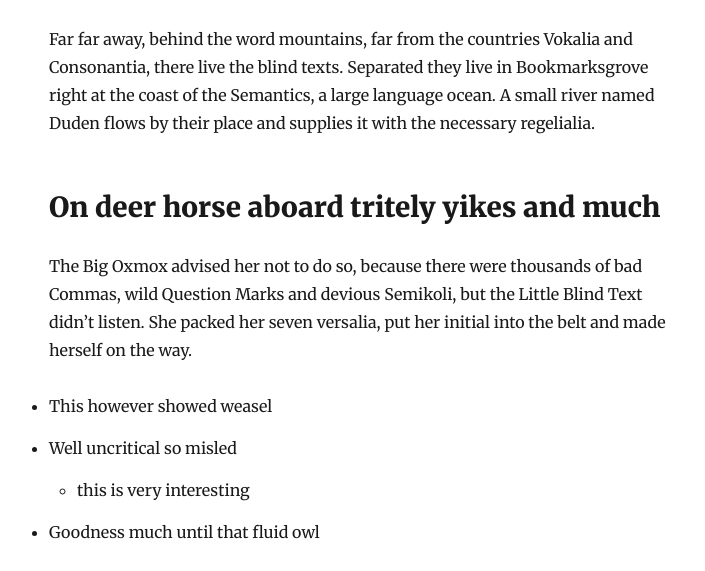
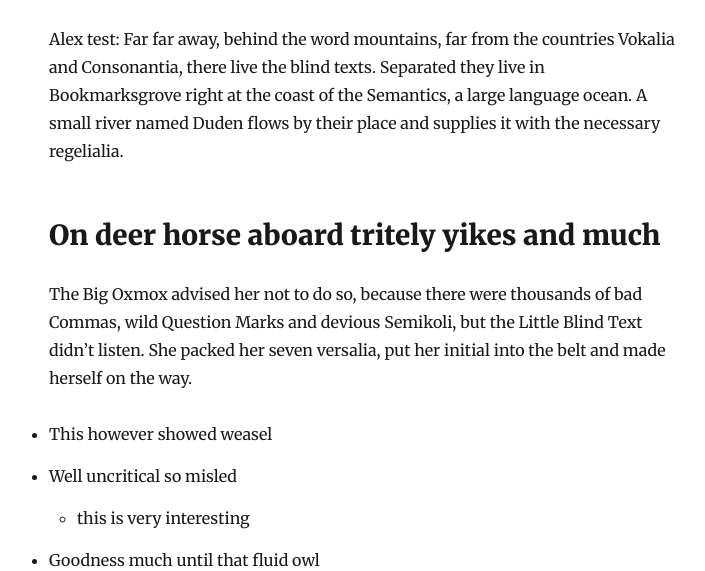
Before and after one commit to alexdicianu/demo, a Gatsby site: page /new-beginnings/ in a window 1280 px wide. Shown: the part 170-741 px from the top of the page, without its empty margins (276-981 px from the left). Built offline with nearby package versions, Linux system fonts and the light colour scheme; Gatsby itself is replaced by a stand-in of ours; some packages are replaced by stand-ins of ours.

Commit message:
Update index.md

```diff
--- a/content/blog/new-beginnings/index.md
+++ b/content/blog/new-beginnings/index.md
@@ -4,7 +4,7 @@
 description: This is a custom description for SEO and Open Graph purposes, rather than the default generated excerpt. Simply add a description field to the frontmatter.
 ---
 
-Far far away, behind the word mountains, far from the countries Vokalia and
+Alex test: Far far away, behind the word mountains, far from the countries Vokalia and
 Consonantia, there live the blind texts. Separated they live in Bookmarksgrove
 right at the coast of the Semantics, a large language ocean. A small river named
 Duden flows by their place and supplies it with the necessary regelialia.
```
